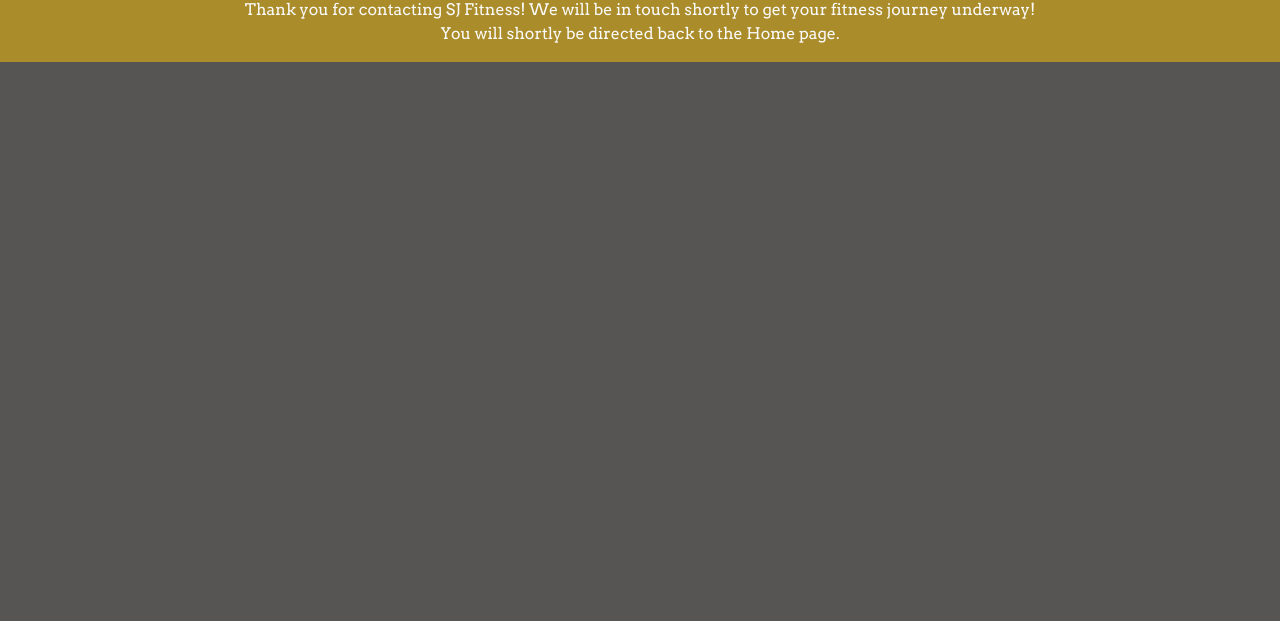
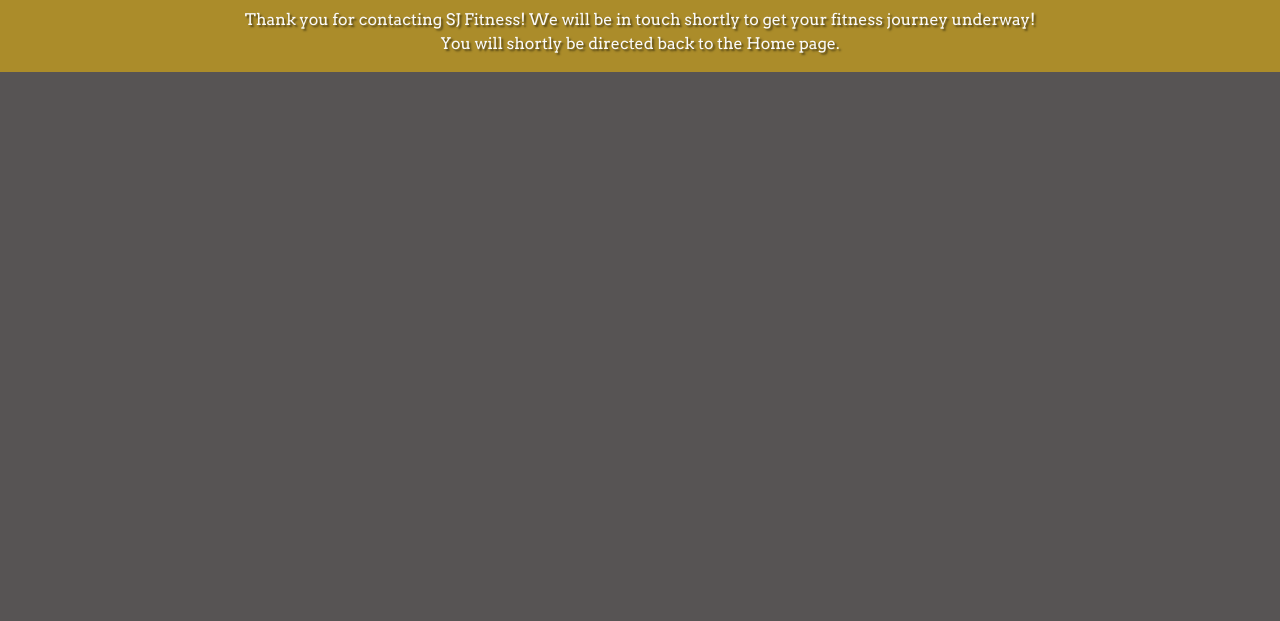
Before and after one commit to sniclasj/milestone-one-2.0, a plain HTML site: page confirmation.html in a window 1280 px wide. Shown: the part 129-750 px from the top of the page. Drawn offline with nearby package versions, Linux system fonts and the light colour scheme.

Commit message:
Update style for confirmation.html

```diff
--- a/assets/css/style.css
+++ b/assets/css/style.css
@@ -78,6 +78,11 @@ body {
     text-shadow: 2px 2px 2px rgba(0, 0, 0, 0.5);
 }
 
+.better-starts-today p {
+    padding-top: 10px;
+    text-shadow: 2px 2px 2px rgba(0, 0, 0, 0.5);
+}
+
 .hero-image {
     background: url("../images/olympic-lifts.jpg") center center no-repeat;
     min-height: 500px;
```
